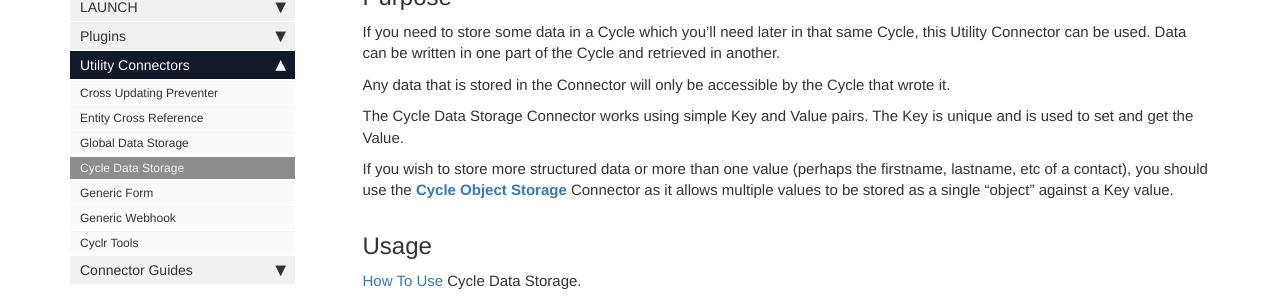
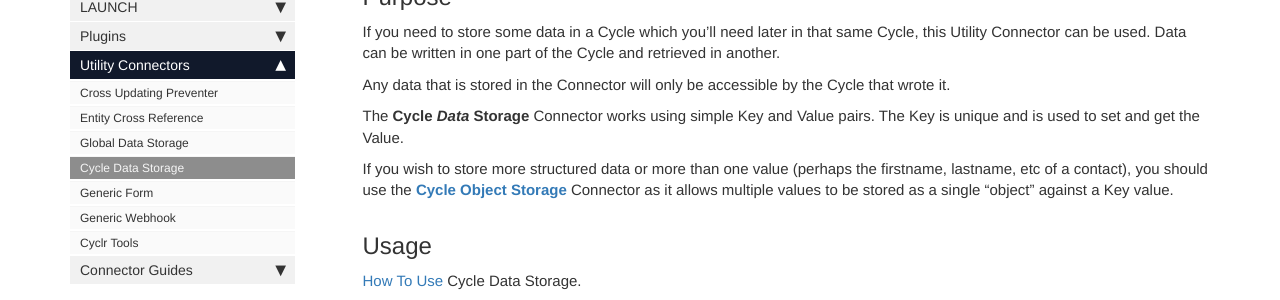
Before and after one commit to sneakysneak/docs, a Jekyll site: the page built from pages/utility-connectors/05-cycle-data-storage.md, in a window 1280 px wide. Shown: the part 310-610 px from the top of the page. Built offline with Jekyll 4.4.1, drawn with Linux system fonts in a browser that asks for light colours; nearby versions of some CDN libraries; comment, search, counter and statistics services are not loaded.

```diff
--- a/pages/utility-connectors/05-cycle-data-storage.md
+++ b/pages/utility-connectors/05-cycle-data-storage.md
@@ -11,7 +11,7 @@ If you need to store some data in a Cycle which you'll need later in that same C
 
 Any data that is stored in the Connector will only be accessible by the Cycle that wrote it.
 
-The Cycle Data Storage Connector works using simple Key and Value pairs.  The Key is unique and is used to set and get the Value.
+The **Cycle *Data* Storage** Connector works using simple Key and Value pairs.  The Key is unique and is used to set and get the Value.
 
 If you wish to store more structured data or more than one value (perhaps the firstname, lastname, etc of a contact), you should use the **[Cycle Object Storage](./cycle-object-storage)** Connector as it allows multiple values to be stored as a single "object" against a Key value.
 
```
